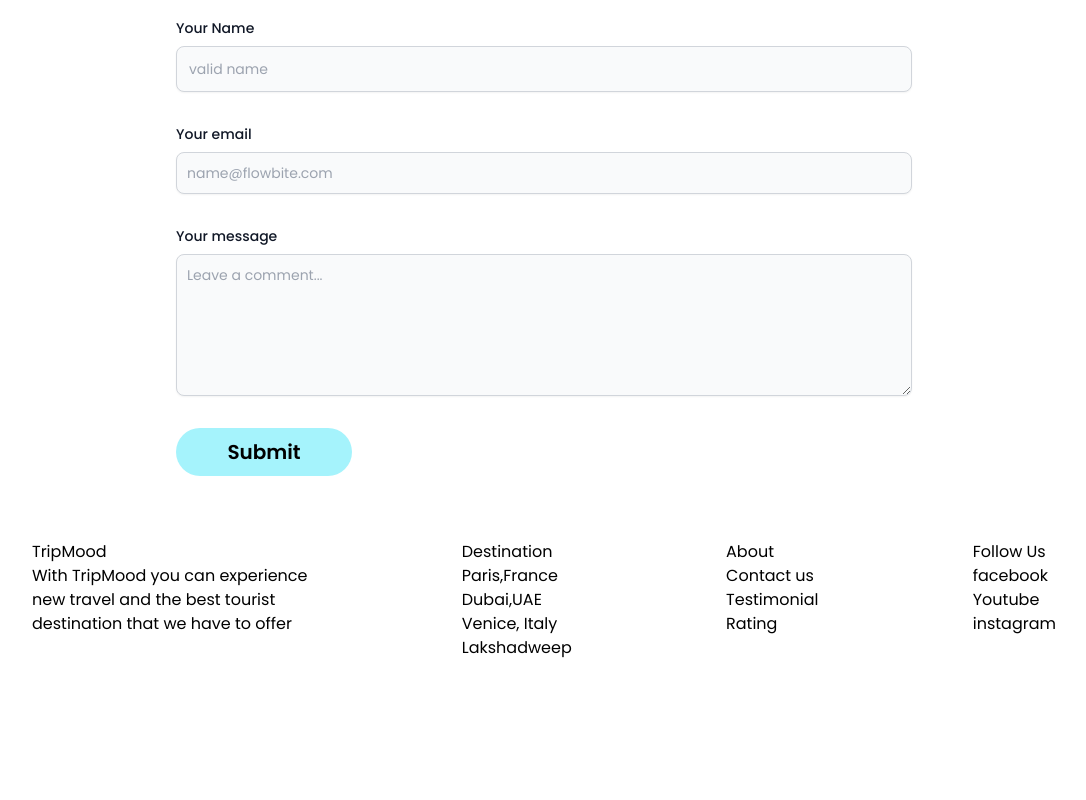
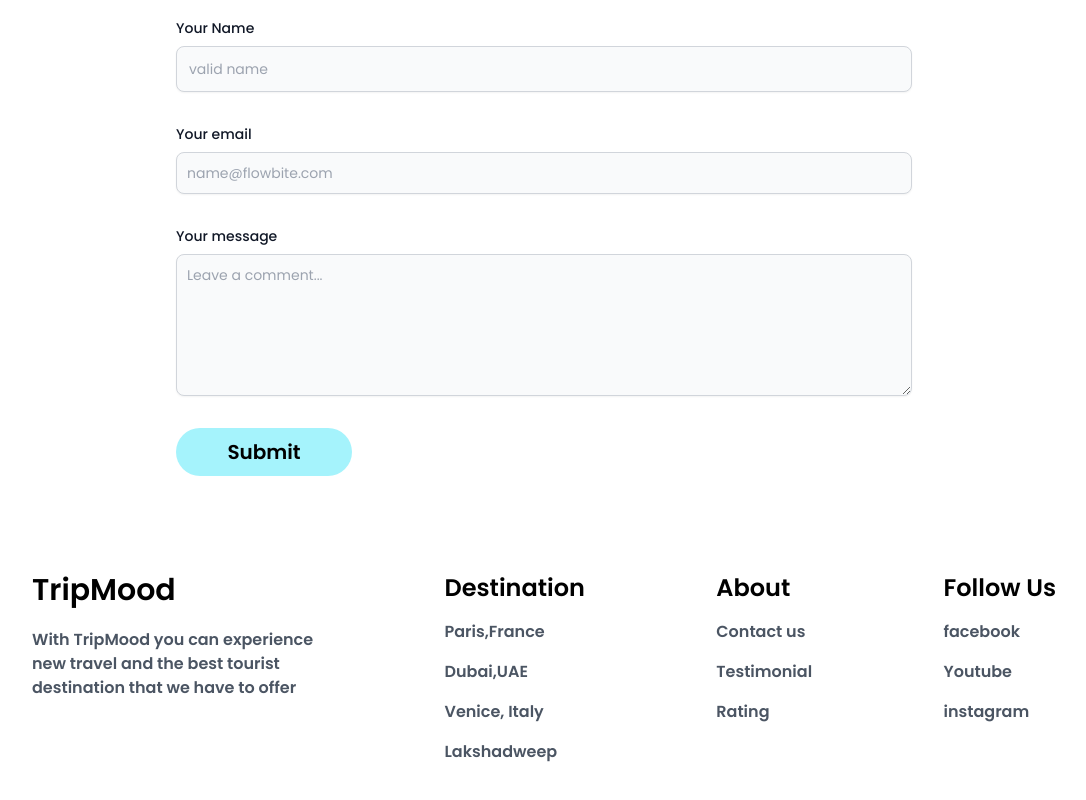
Before and after one commit to Viswajith2003/Travel_web, a React (Vite) app: page / in a window 1280 px wide. Shown: the part 3308-4108 px from the top of the page, without its empty margins (96-1182 px from the left). Before the commit the page ends 3968 px from the top, so only its background shows below. Built offline with nearby package versions, Linux system fonts and the light colour scheme.

Commit message:
footer completed

```diff
--- a/src/Components/Footer.jsx
+++ b/src/Components/Footer.jsx
@@ -2,32 +2,33 @@ import React from "react";
 
 function Footer() {
   return (
-    <div className="flex justify-between md:px-32 px-5 gap-10">
-      <div>
-        <h1>TripMood</h1>
-        <p className="text-left">
-          With TripMood you can experience <br /> new travel and the best tourist <br />
+    <div className="mb-14 mt-8 flex justify-between md:px-32 px-5 gap-10">
+      <div className="space-y-5">
+        <h1 className="text-3xl font-bold">TripMood</h1>
+        <p className="font-semibold text-gray-600">
+          With TripMood you can experience <br /> new travel and the best
+          tourist <br />
           destination that we have to offer
         </p>
       </div>
-      <div>
-        <h1>Destination</h1>
-        <h3>Paris,France</h3>
-        <h3>Dubai,UAE</h3>
-        <h3>Venice, Italy</h3>
-        <h3>Lakshadweep</h3>
+      <div className="space-y-4">
+        <h1 className="text-2xl font-bold">Destination</h1>
+        <h3 className="font-semibold text-gray-600">Paris,France</h3>
+        <h3 className="font-semibold text-gray-600">Dubai,UAE</h3>
+        <h3 className="font-semibold text-gray-600">Venice, Italy</h3>
+        <h3 className="font-semibold text-gray-600">Lakshadweep</h3>
       </div>
-      <div>
-        <h1>About</h1>
-        <h3>Contact us</h3>
-        <h3>Testimonial</h3>
-        <h3>Rating</h3>
+      <div className="space-y-4">
+        <h1 className="text-2xl font-bold">About</h1>
+        <h3 className="font-semibold text-gray-600">Contact us</h3>
+        <h3 className="font-semibold text-gray-600">Testimonial</h3>
+        <h3 className="font-semibold text-gray-600">Rating</h3>
       </div>
-      <div>
-        <h1>Follow Us</h1>
-        <p>facebook</p>
-        <p>Youtube</p>
-        <p>instagram</p>
+      <div className="space-y-4">
+        <h1 className="text-2xl font-bold">Follow Us</h1>
+        <p className="font-semibold text-gray-600">facebook</p>
+        <p className="font-semibold text-gray-600">Youtube</p>
+        <p className="font-semibold text-gray-600">instagram</p>
       </div>
     </div>
   );
```
